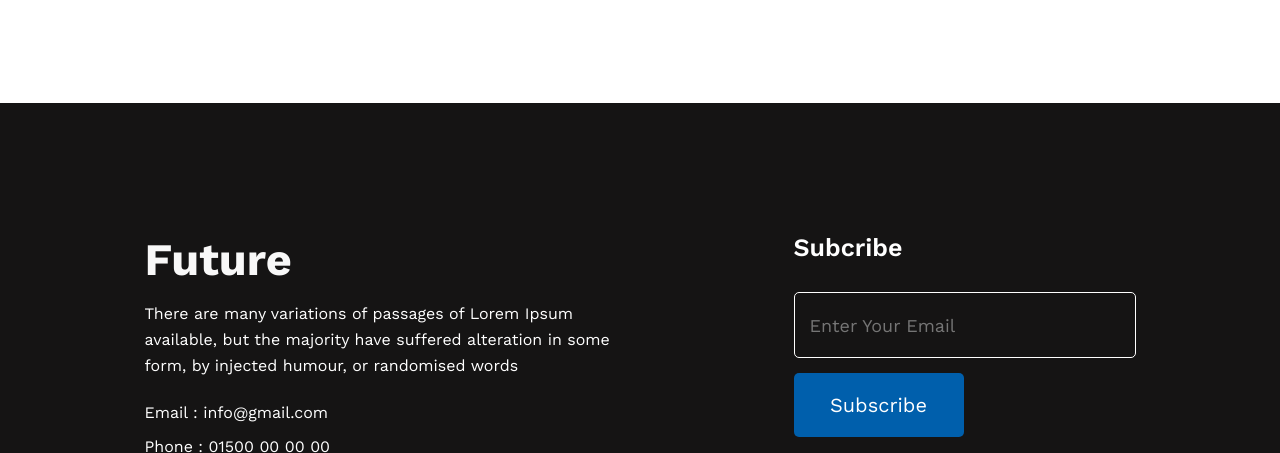
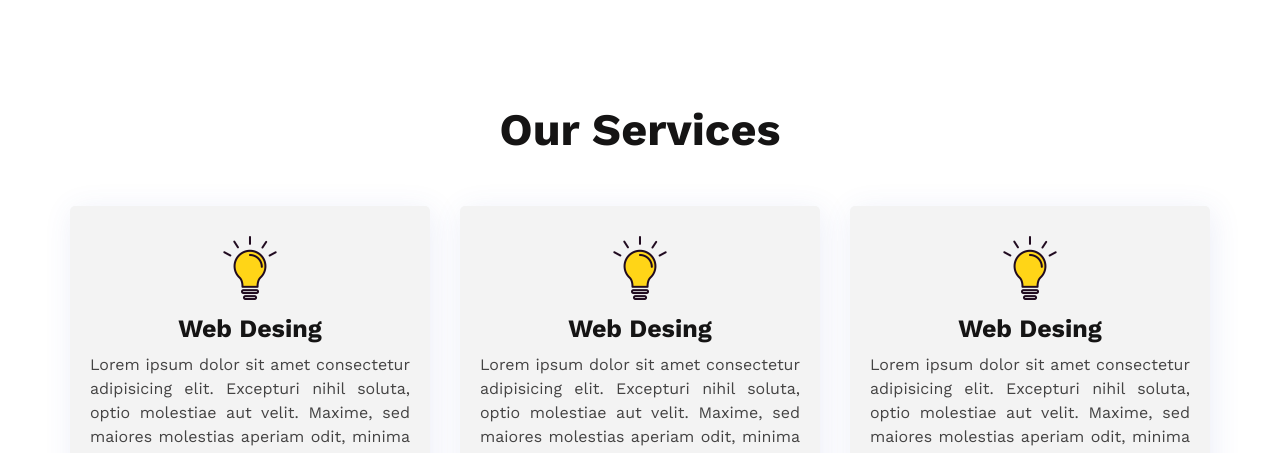
Before and after one commit to siraz015/first-assinment, a plain HTML site: page index.html in a window 1280 px wide. Shown: the part 2547-3000 px from the top of the page. Drawn offline with nearby package versions, Linux system fonts and the light colour scheme.

Commit message:
added services section

```diff
--- a/index.html
+++ b/index.html
@@ -83,6 +83,27 @@
             </div>
         </section>
 
+        <section class="services-section">
+            <p class="service-title">Our Services</p>
+            <div class="services-container">
+                <div class="service-item">
+                    <img src="./images/icons/lightbulb.png" alt="">
+                    <h3 class="service-item-title">Web Desing</h3>
+                    <p class="service-item-description">Lorem ipsum dolor sit amet consectetur adipisicing elit. Excepturi nihil soluta, optio molestiae aut velit. Maxime, sed maiores molestias aperiam odit, minima doloremque aut facere accusantium pariatur perspiciatis voluptas aliquid?</p>
+                </div>
+                <div class="service-item">
+                    <img src="./images/icons/lightbulb.png" alt="">
+                    <h3 class="service-item-title">Web Desing</h3>
+                    <p class="service-item-description">Lorem ipsum dolor sit amet consectetur adipisicing elit. Excepturi nihil soluta, optio molestiae aut velit. Maxime, sed maiores molestias aperiam odit, minima doloremque aut facere accusantium pariatur perspiciatis voluptas aliquid?</p>
+                </div>
+                <div class="service-item">
+                    <img src="./images/icons/lightbulb.png" alt="">
+                    <h3 class="service-item-title">Web Desing</h3>
+                    <p class="service-item-description">Lorem ipsum dolor sit amet consectetur adipisicing elit. Excepturi nihil soluta, optio molestiae aut velit. Maxime, sed maiores molestias aperiam odit, minima doloremque aut facere accusantium pariatur perspiciatis voluptas aliquid?</p>
+                </div>
+            </div>
+
+
     </main>
 
     <footer class="footer-section">
@@ -104,8 +125,6 @@
                     <input type="email" placeholder="Enter Your Email">
                     <input type="submit" value="Subscribe">
                 </form>
-
-
             </div>
         </div>
     </footer>
--- a/styles/style.css
+++ b/styles/style.css
@@ -98,7 +98,6 @@ main {
     margin-right: 10px;
 }
 
-
 /* My Plan Section CSS */
 .my-plan {
     margin: 115px 0;
@@ -177,6 +176,50 @@ main {
     margin-bottom: 60px;
 }
 
+/* services-section */
+.services-container {
+    display: flex;
+    gap: 30px;
+}
+
+.service-title {
+    color: #151414;
+    font-size: 45px;
+    font-weight: 700;
+    text-align: center;
+    padding-bottom: 50px;
+}
+
+.service-item {
+    text-align: center;
+    background-color: #F3F3F3;
+    border-radius: 5px;
+    padding: 30px 20px;
+    box-shadow: 2.5px 4.33px 30px 0 rgb(64 87 191 / 10%);
+}
+
+.service-item:hover {
+    box-shadow: 2.5px 4.33px 30px 0 rgb(64 87 191 / 30%);
+}
+
+.service-item-title {
+    color: #151414;
+    font-size: 25px;
+    padding-bottom: 10px;
+}
+
+.service-item-description {
+    color: #444343;
+    line-height: 24px;
+    text-align: justify;
+}
+
+.service-item img {
+    width: 64px;
+    height: auto;
+    padding-bottom: 10px;
+
+}
 
 /* footer-section CSS */
 .footer-section {
@@ -227,7 +270,6 @@ main {
     padding-bottom: 130px;
 }
 
-
 .footer-icon img {
     width: 47px;
     height: 47px;
```
Also changed, not shown: images/icons/lightbulb.png (added).
